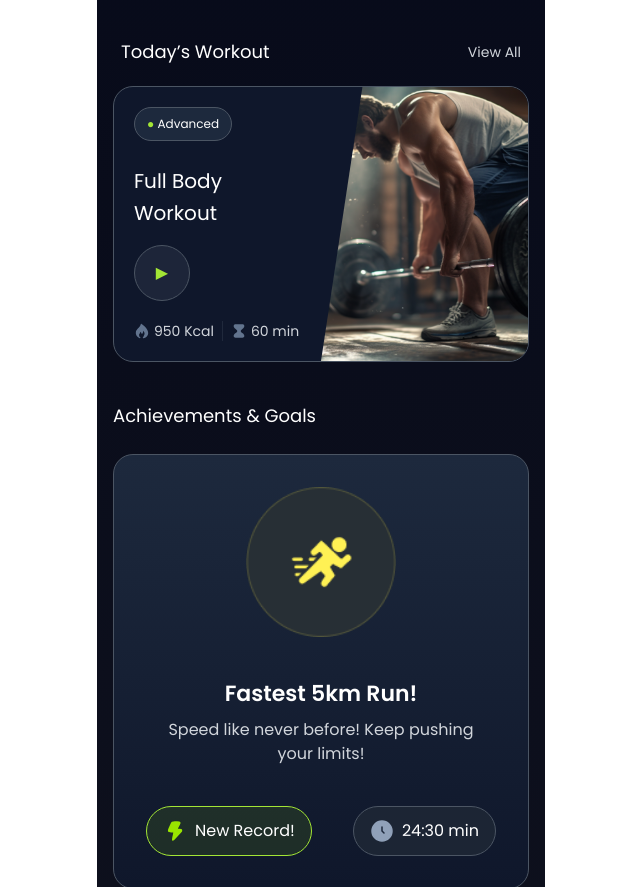
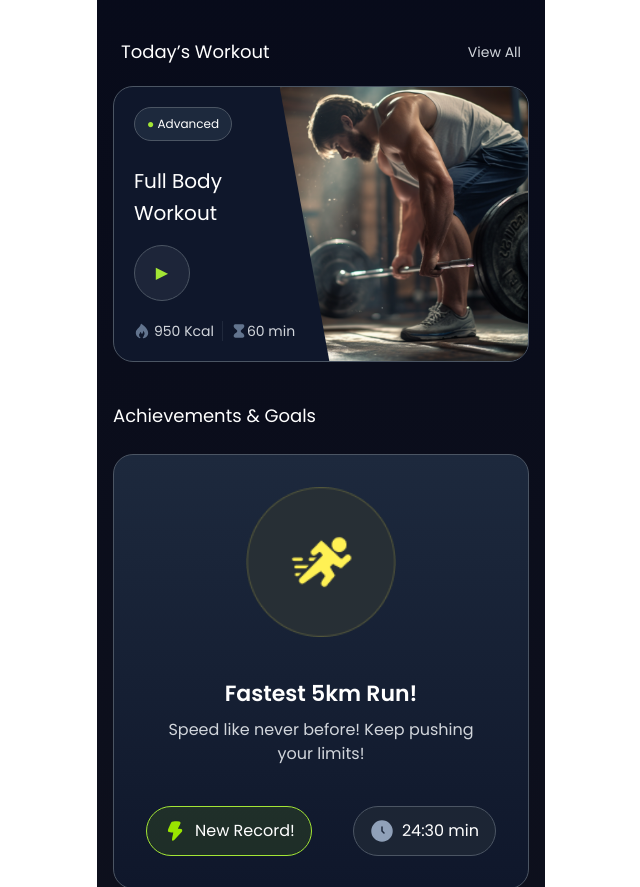
Before and after one commit to deepankerhub/fitness-app, a React (Create React App) app: page / in a window 1280 px wide. Shown: the part 934-1821 px from the top of the page, without its empty margins (319-959 px from the left). Built offline with nearby package versions, Linux system fonts and the light colour scheme.

Commit message:
Workoutcard-fix

```diff
--- a/src/Components/WorkoutCard.js
+++ b/src/Components/WorkoutCard.js
@@ -28,7 +28,7 @@ const WorkoutCard = () => {
                 <span>950 Kcal</span>
               </div>
               <div className="w-px h-5 bg-gray-600 opacity-30" />
-              <div className="flex items-center gap-1">
+              <div className="flex items-center gap-0.2rem">
                 <span><img src={loadingIcon} alt="fireIcon" className="w-4 h-4" /></span>
                 <span>60 min</span>
               </div>
@@ -36,7 +36,7 @@ const WorkoutCard = () => {
           </div>
         </div>
 
-        <div className="absolute right-0 top-0 w-1/2 h-full clip-diagonal overflow-hidden">
+        <div className="absolute right-0 top-0 w-[60%] h-full clip-diagonal overflow-hidden">
           <img
             src="/assets/workoutpic.png"
             alt="Workout"
--- a/src/index.css
+++ b/src/index.css
@@ -16,5 +16,5 @@ code {
 }
 
 .clip-diagonal {
-  clip-path: polygon(100% 0, 20% 0, 0% 100%, 100% 100%);
+  clip-path: polygon(20% 100%,0% 0%,100% 0%,100% 100%)
 }
```
